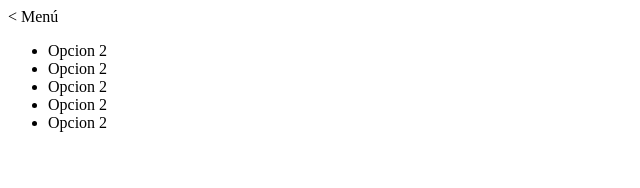
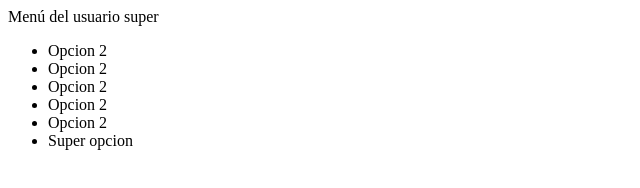
Before and after one commit to josesosa24/pwgit, a plain HTML site: page index.html in a window 1280 px wide. Shown: the whole page, without its empty margins (0-640 px from the left). Drawn offline with Linux system fonts and the light colour scheme.

Commit message:
Modificaciones para supermenu

```diff
--- a/index.html
+++ b/index.html
@@ -1,16 +1,17 @@
-<<html>
+<html>
 	<head>
 		<title>TRABAJANDO CON GIT/GITHUB</title>
 		<meta charset="UTF-8">
 	</head>
 	<body>
-		Menú
+		Menú del usuario super
 		<ul>
 			<li>Opcion 2</li>
 			<li>Opcion 2</li>
 			<li>Opcion 2</li>
 			<li>Opcion 2</li>
 			<li>Opcion 2</li>
+			<li>Super opcion</li>
 		</ul>
 	</body>
 </html>
```
Also changed, not shown: miscommits.txt (added).
